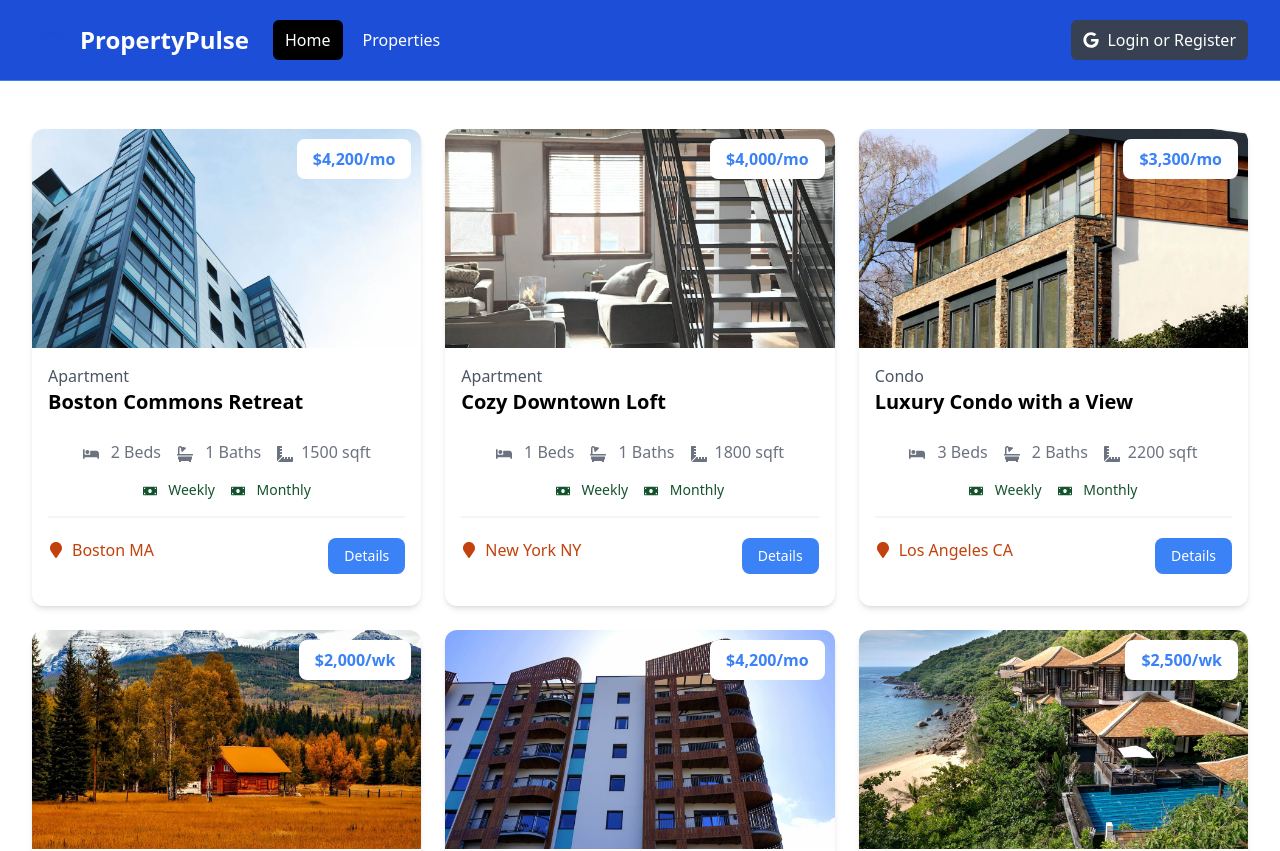
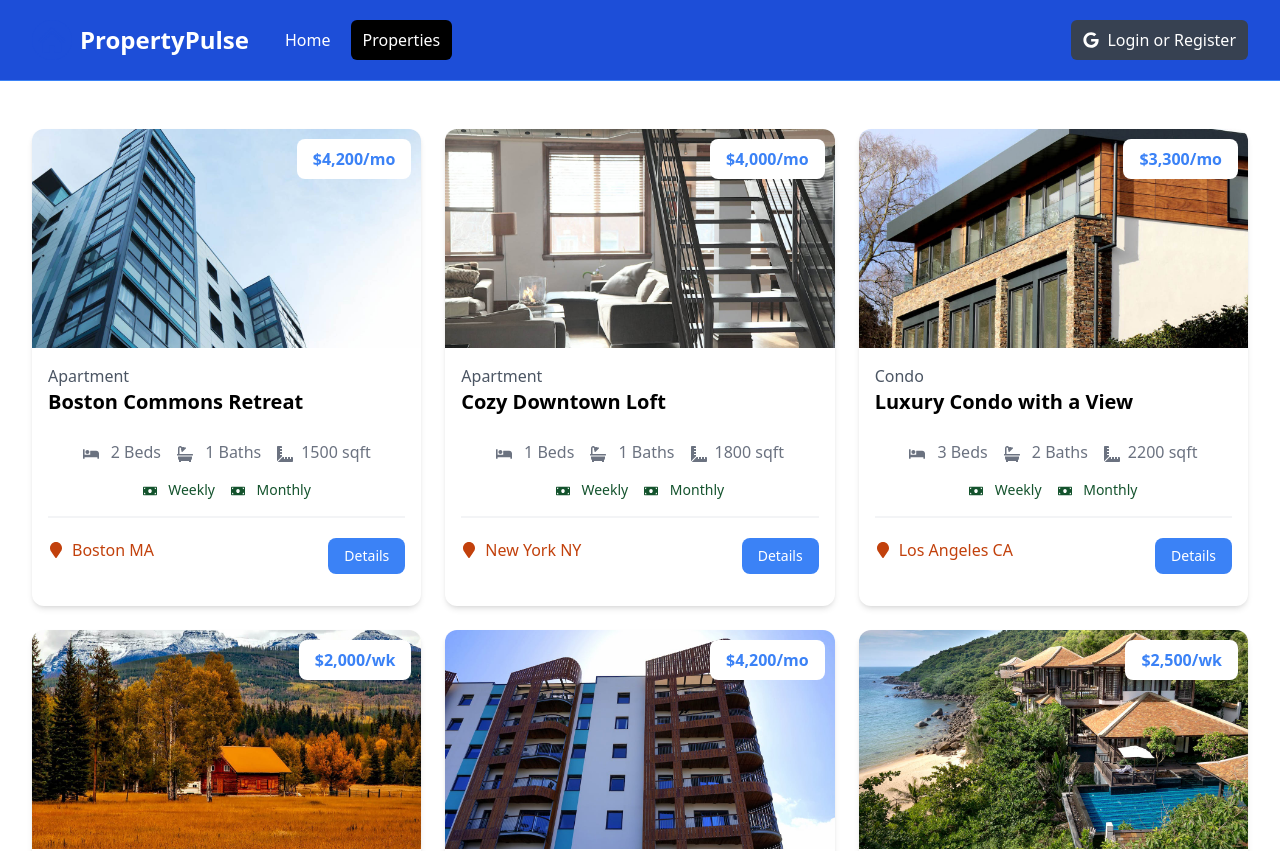
Before and after one commit to ahdeveci/property-pulse, a Next.js app: page /properties in a window 1280 px wide. Shown: the top 851 px of the page. Built offline with nearby package versions, Linux system fonts and the light colour scheme.

Commit message:
refactor: update navbar for active buttons

```diff
--- a/components/Navbar.jsx
+++ b/components/Navbar.jsx
@@ -1,17 +1,18 @@
 'use client';
 
 import Image from 'next/image';
+import { usePathname } from 'next/navigation';
 import logo from '@/assets/images/logo.png';
 import profileDefault from '@/assets/images/profile.png';
 import Link from 'next/link';
 import { FaGoogle } from 'react-icons/fa';
-import { FaG } from 'react-icons/fa6';
 import { useState } from 'react';
 
 const Navbar = () => {
   const [isMobileMenuOpen, setIsMobileMenuOpen] = useState(false);
   const [isProfileMenuOpen, setIsProfileMenuOpen] = useState(false);
   const [isLoggedIn, setIsLoggedIn] = useState(false);
+  const pathname = usePathname();
   return (
     <nav className="bg-blue-700 border-b border-blue-500">
       <div className="mx-auto max-w-7xl px-2 sm:px-6 lg:px-8">
@@ -59,20 +60,20 @@ const Navbar = () => {
               <div className="flex space-x-2">
                 <Link
                   href="/"
-                  className="text-white bg-black hover:bg-gray-900 hover:text-white rounded-md px-3 py-2"
+                  className={`text-white ${pathname === '/' && 'bg-black'} hover:bg-gray-900 hover:text-white rounded-md px-3 py-2`}
                 >
                   Home
                 </Link>
                 <Link
                   href="/properties"
-                  className="text-white hover:bg-gray-900 hover:text-white rounded-md px-3 py-2"
+                  className={`text-white ${pathname === '/properties' && 'bg-black'} hover:bg-gray-900 hover:text-white rounded-md px-3 py-2`}
                 >
                   Properties
                 </Link>
                 {isLoggedIn && (
                   <Link
                     href="/properties/add"
-                    className="text-white hover:bg-gray-900 hover:text-white rounded-md px-3 py-2"
+                    className={`text-white ${pathname === '/properties/add' && 'bg-black'} hover:bg-gray-900 hover:text-white rounded-md px-3 py-2`}
                   >
                     Add Property
                   </Link>
@@ -193,20 +194,20 @@ const Navbar = () => {
           <div className="space-y-1 px-2 pb-3 pt-2">
             <Link
               href="/"
-              className="bg-gray-900 text-white block rounded-md px-3 py-2 text-base font-medium"
+              className={`${pathname === '/' && 'bg-gray-900'} text-white block rounded-md px-3 py-2 text-base font-medium`}
             >
               Home
             </Link>
             <Link
               href="/properties"
-              className="text-gray-300 hover:bg-gray-700 hover:text-white block rounded-md px-3 py-2 text-base font-medium"
+              className={`${pathname === '/properties' && 'bg-gray-900'} text-gray-300 hover:bg-gray-700 hover:text-white block rounded-md px-3 py-2 text-base font-medium`}
             >
               Properties
             </Link>
             {isLoggedIn && (
               <Link
                 href="/properties/add"
-                className="text-gray-300 hover:bg-gray-700 hover:text-white block rounded-md px-3 py-2 text-base font-medium"
+                className={`${pathname === '/properties/add' && 'bg-gray-900'} text-gray-300 hover:bg-gray-700 hover:text-white block rounded-md px-3 py-2 text-base font-medium`}
               >
                 Add Property
               </Link>
```
